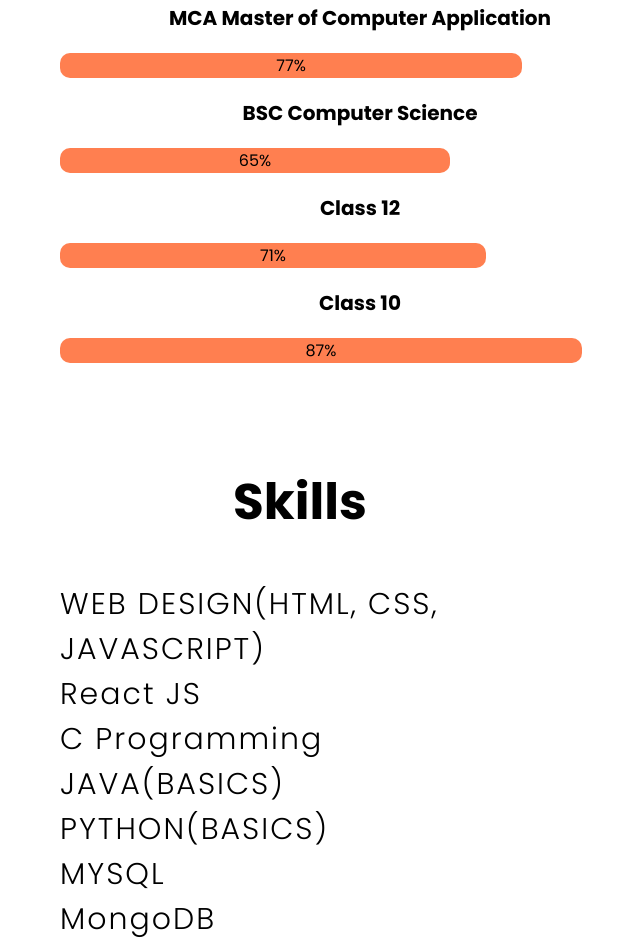
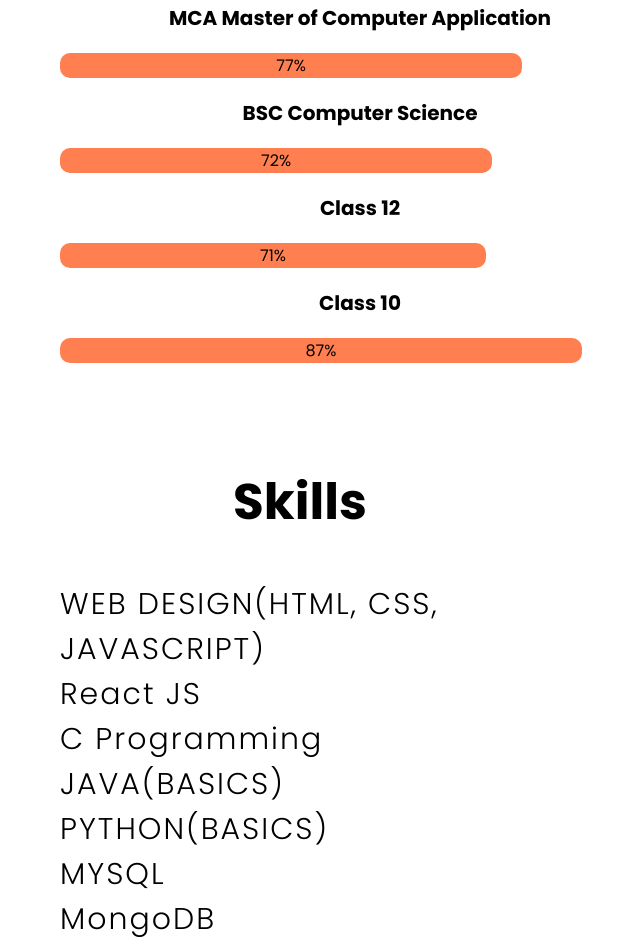
Before and after one commit to Santhoshkumar-creator27/portfolio, a plain HTML site: page index.html in a window 1280 px wide. Shown: the part 1613-2561 px from the top of the page, without its empty margins (340-980 px from the left). Drawn offline with nearby package versions, Linux system fonts and the light colour scheme.

Commit message:
Update index.html

```diff
--- a/index.html
+++ b/index.html
@@ -62,7 +62,7 @@
 
             <div class="bar-container show-on-scroll">
                 <h3>BSC Computer Science</h3>
-                <div class="progress-bar" data-complete="65">
+                <div class="progress-bar" data-complete="72">
                     72%
                 </div>
             </div>
```
